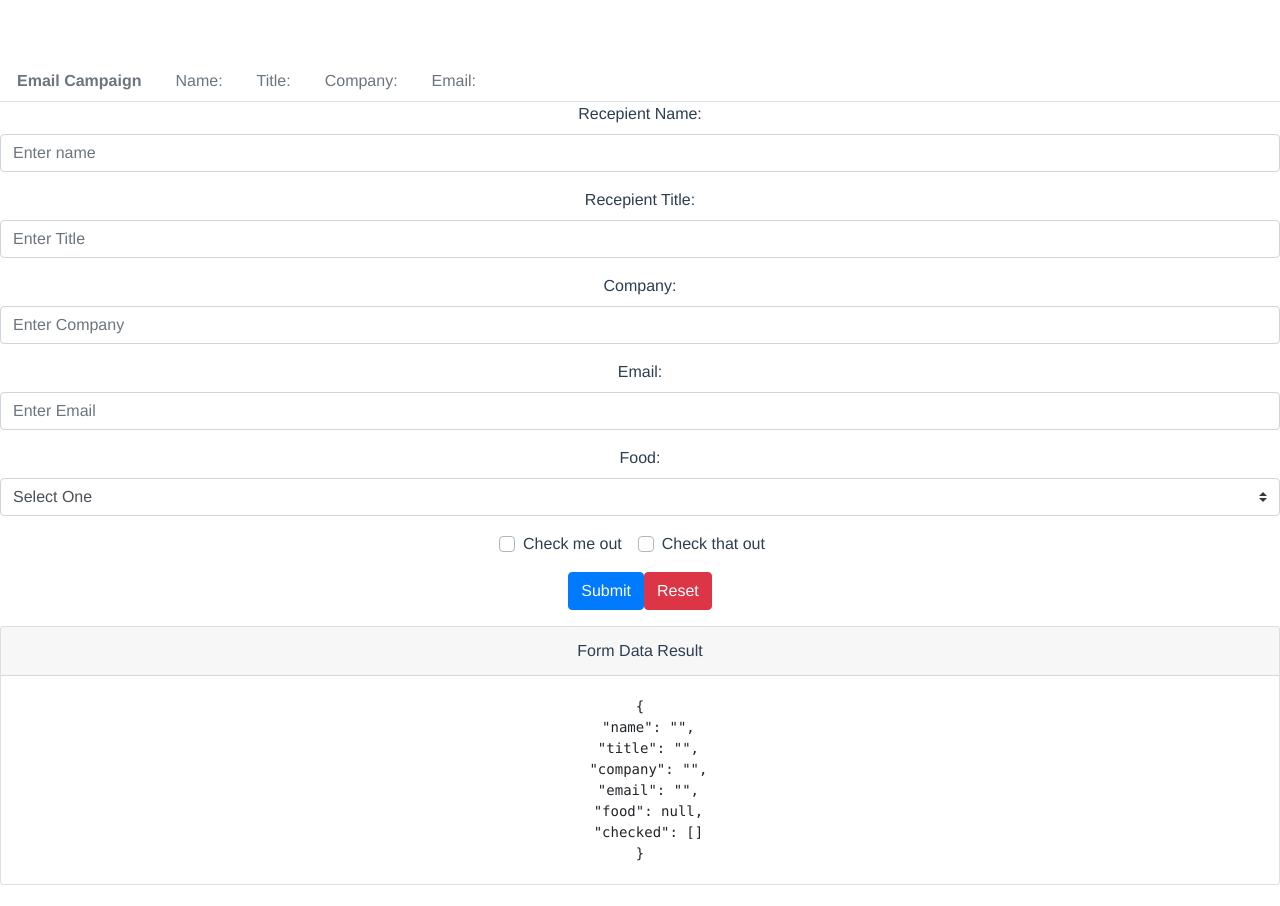
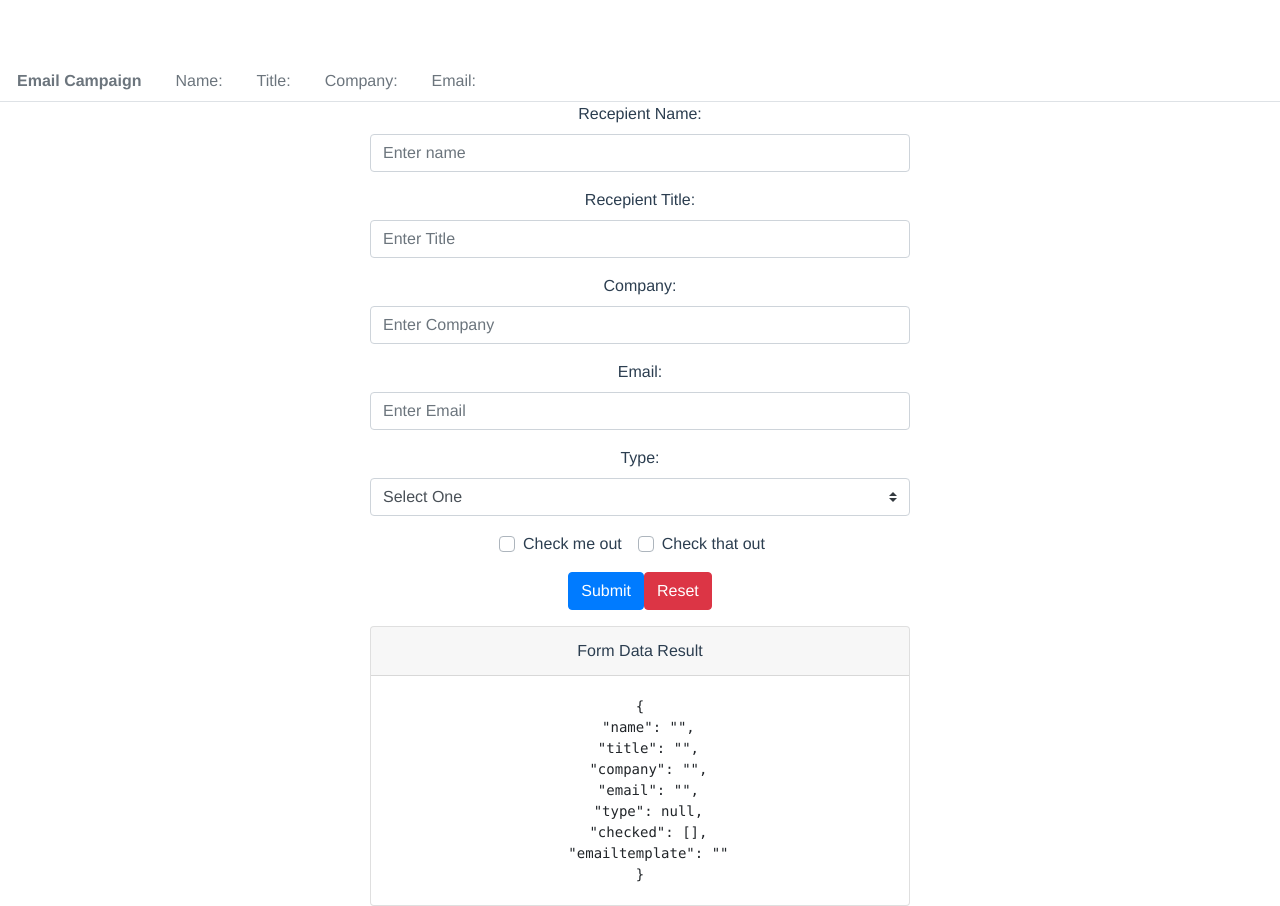
Before and after one commit to GreatDeveloper66/email-contact-campaigns, a Vue app: page / in a window 1280 px wide. Before the commit the page ends 885 px from the top, so only its background shows below. Built offline with nearby package versions, Linux system fonts and the light colour scheme.

Commit message:
Add rows and columns to resize form

```diff
--- a/src/App.vue
+++ b/src/App.vue
@@ -1,7 +1,11 @@
 <template>
   <div id="app">
     <Header/>
-    <Form />
+    <b-container class="bv-example-row">
+    <b-row>
+      <b-col sm="6" offset="3"><Form /></b-col>
+    </b-row>
+  </b-container>
   </div>
 </template>
 
--- a/src/components/Form.vue
+++ b/src/components/Form.vue
@@ -38,11 +38,11 @@
         ></b-form-input>
       </b-form-group>
 
-      <b-form-group id="input-group-3" label="Food:" label-for="input-3">
+      <b-form-group id="input-group-5" label="Type:" label-for="input-5">
         <b-form-select
-          id="input-3"
-          v-model="form.food"
-          :options="foods"
+          id="input-5"
+          v-model="form.type"
+          :options="types"
           required
         ></b-form-select>
       </b-form-group>
@@ -72,10 +72,11 @@
           title: '',
           company: '',
           email: '',
-          food: null,
-          checked: []
+          type: null,
+          checked: [],
+          emailtemplate: ''
         },
-        foods: [{ text: 'Select One', value: null }, 'FollowUp', 'secondfollowup', 'lastfollowup'],
+        types: [{ text: 'Select One', value: null }, 'FollowUp', 'secondfollowup', 'lastfollowup'],
         show: true
       }
     },
@@ -91,7 +92,8 @@
         this.form.name = '',
         this.form.title = ''
         this.form.company = ''
-        this.form.food = null
+        this.form.type = null
+        this.form.emailtemplate = ''
         this.form.checked = []
         // Trick to reset/clear native browser form validation state
         this.show = false
```
